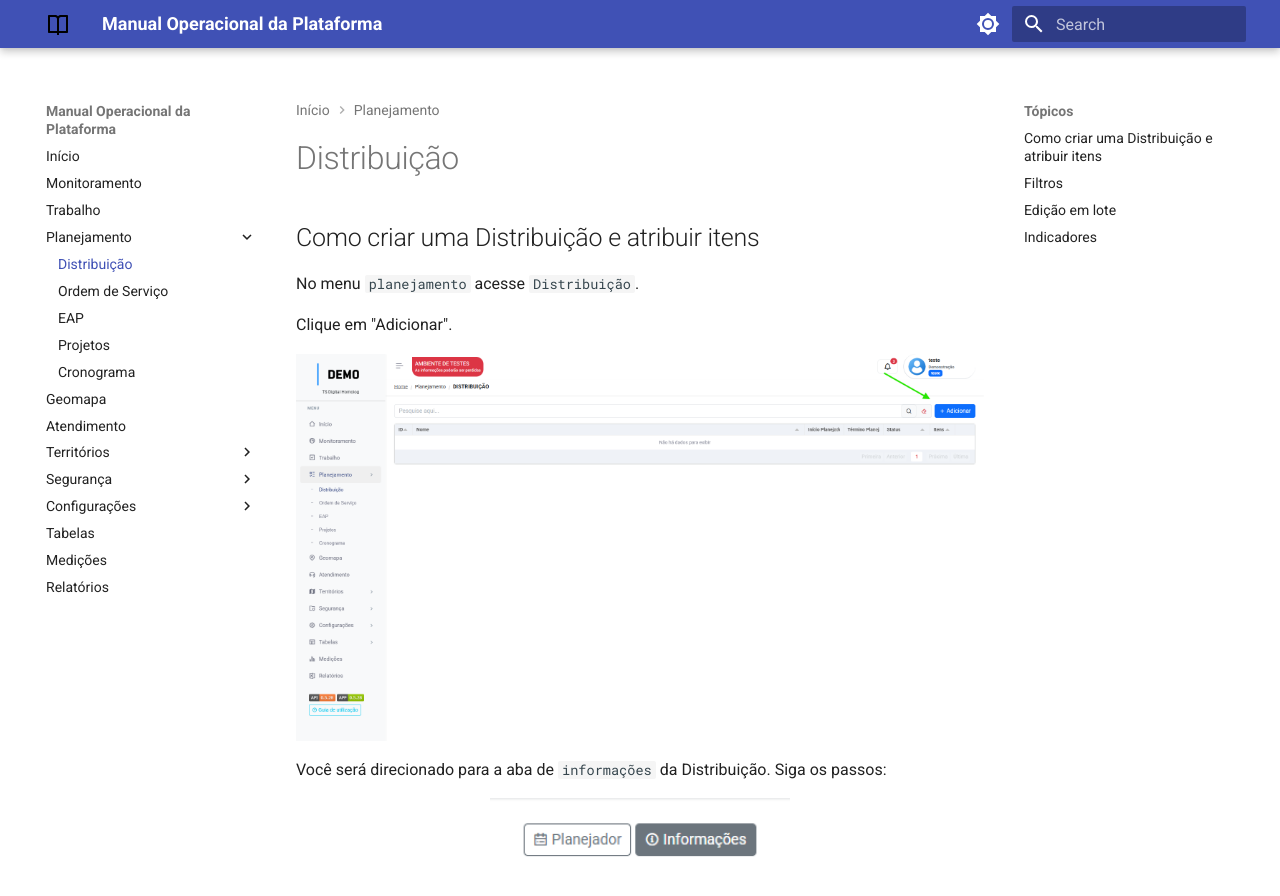
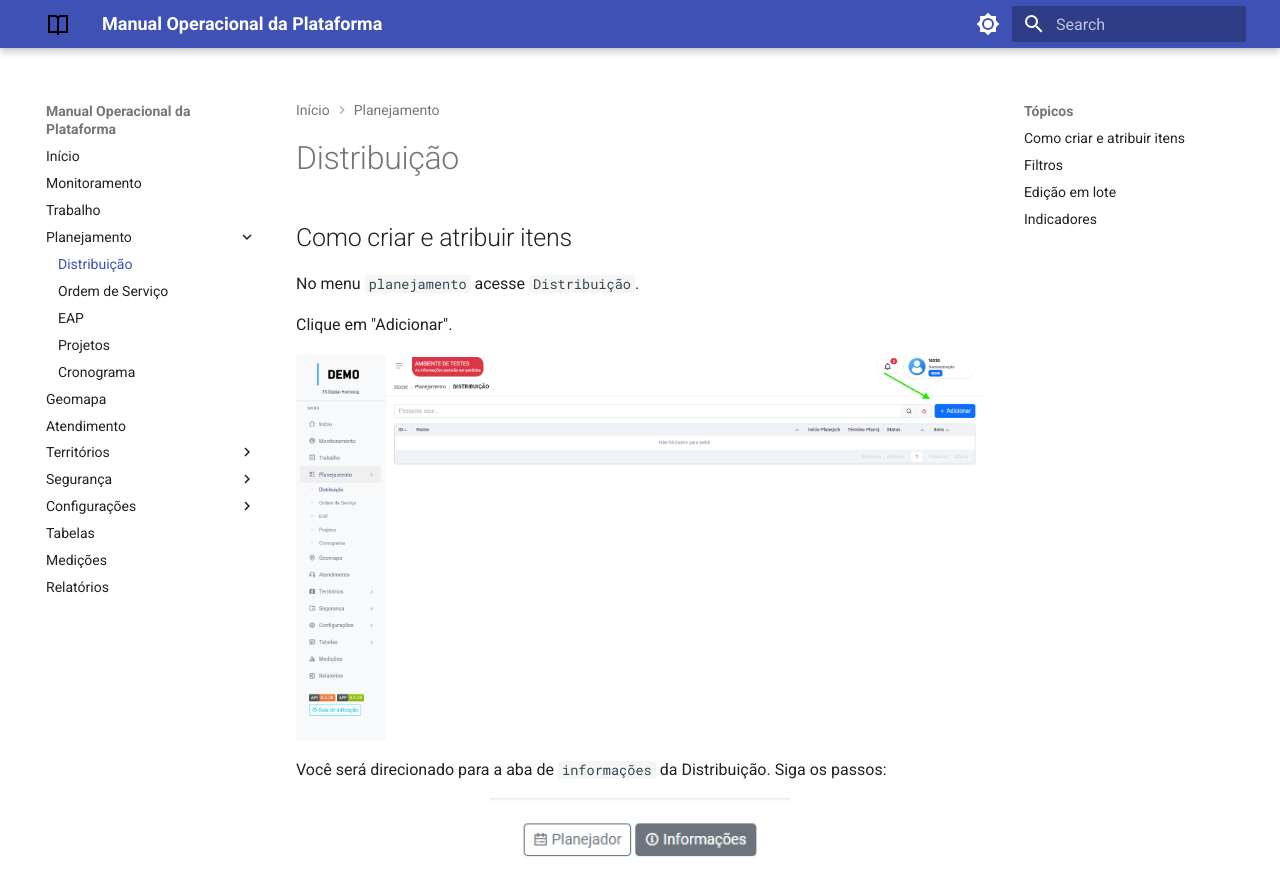
Before and after one commit to diagonalsocial/sig-manual-operacional, an MkDocs documentation site: the page built from docs/distribuition.md, in a window 1280 px wide and 900 px high. Shown: the top 896 px of the window. Built offline with MkDocs 1.6.1 and Material for MkDocs 9.7.7, drawn with Linux system fonts in a browser that asks for light colours; emoji names are drawn with the system emoji font.

Commit message:
added workflow

```diff
--- a/docs/distribuition.md
+++ b/docs/distribuition.md
@@ -1,6 +1,6 @@
 # Distribuição
 
-## Como criar uma Distribuição e atribuir itens
+## Como criar e atribuir itens
 
 No menu `planejamento` acesse `Distribuição`.
 
--- a/mkdocs.yml
+++ b/mkdocs.yml
@@ -23,6 +23,7 @@ theme:
     - navigation.instant.preview
     - navigation.tracking
     - navigation.path
+    - navigation.prune
     - navigation.indexes
     - content.tabs.link
     - content.tooltips
@@ -47,6 +48,10 @@ markdown_extensions:
   - pymdownx.superfences
   - toc:
       title: Tópicos
+  - pymdownx.tabbed:
+      slugify: !!python/object/apply:pymdownx.slugs.slugify
+        kwds:
+          case: lower
 
 nav:
   - Início: index.md
```
Also changed, not shown: docs/service_orders.md (+70 -0 lines), docs/starting.md (+4 -0 lines).
